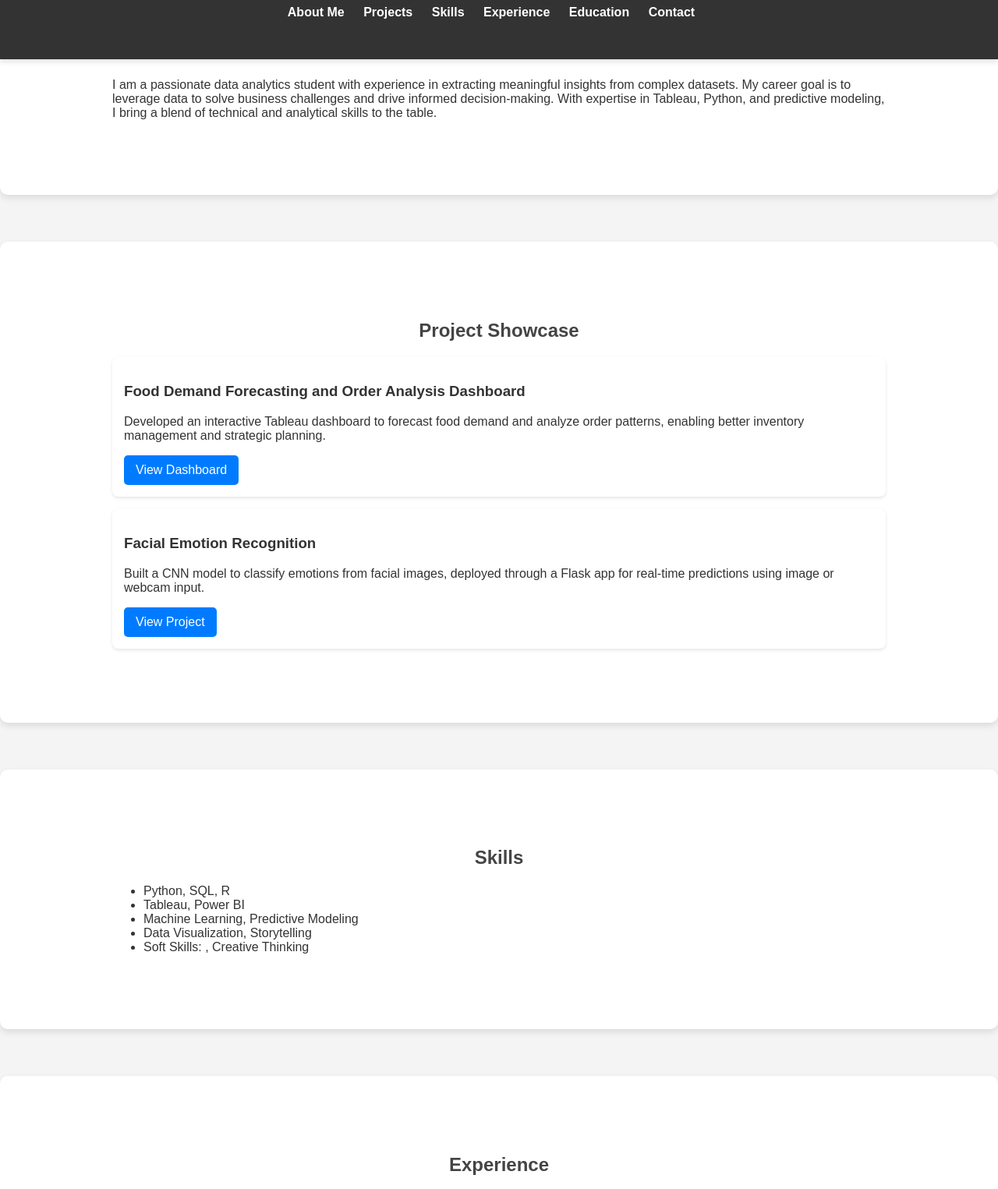
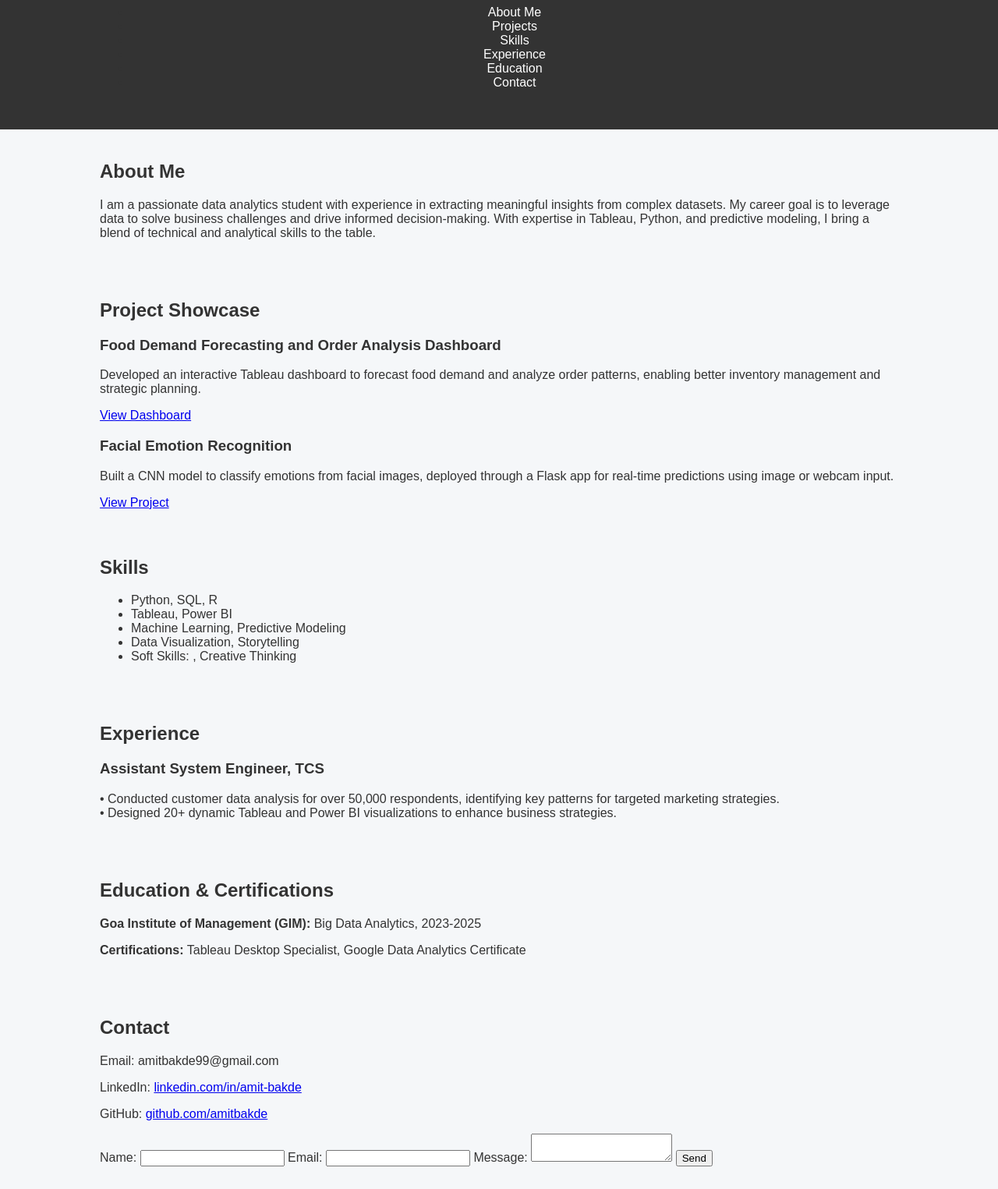
Before and after one commit to amitbakde99/amitbakde99.github.io, a plain HTML site: page index.html in a window 1280 px wide. Shown: the part 108-1633 px from the top of the page at 78% size. Drawn offline with Linux system fonts and the light colour scheme.

Commit message:
Update styles.css

```diff
--- a/styles.css
+++ b/styles.css
@@ -1,9 +1,9 @@
 /* General Styles */
 body {
-    font-family: 'Arial', sans-serif;
+    font-family: 'Poppins', sans-serif;
     margin: 0;
     padding: 0;
-    background-color: #f4f4f4;
+    background-color: #f5f7f9;
     color: #333;
 }
 
@@ -15,105 +15,96 @@ body {
 
 /* Navbar */
 .navbar {
-    background: #333;
-    color: white;
+    background-color: #333;
     padding: 15px 0;
     text-align: center;
-    position: fixed;
-    width: 100%;
-    top: 0;
-    left: 0;
-    box-shadow: 0 4px 6px rgba(0, 0, 0, 0.1);
 }
 
-.navbar ul {
-    padding: 0;
-    list-style: none;
+.navbar a {
+    color: white;
+    text-decoration: none;
+    margin: 0 15px;
+    font-weight: 500;
 }
 
-.navbar ul li {
-    display: inline;
-    margin-right: 20px;
+.navbar a:hover {
+    color: #00aaff;
 }
 
-.navbar ul li a {
+/* Hero Section */
+.hero {
+    background-color: #222;
     color: white;
-    text-decoration: none;
-    font-weight: bold;
-    transition: color 0.3s;
+    padding: 60px 20px;
+    text-align: center;
 }
 
-.navbar ul li a:hover {
-    color: #ffcc00;
+.hero h1 {
+    font-size: 2.5rem;
+    margin-bottom: 10px;
 }
 
-/* Sections */
-section {
-    padding: 60px 20px;
-    margin-top: 60px;
-    background: white;
-    border-radius: 10px;
-    box-shadow: 0 4px 8px rgba(0, 0, 0, 0.1);
-    margin-bottom: 20px;
+.hero p {
+    font-size: 1.2rem;
 }
 
-h2 {
+/* Projects Page */
+.projects {
     text-align: center;
-    color: #444;
+    padding: 50px 20px;
 }
 
-/* Project Cards */
-.project {
-    background: #fff;
-    padding: 15px;
-    border-radius: 8px;
-    box-shadow: 0 2px 4px rgba(0, 0, 0, 0.1);
-    margin-bottom: 15px;
+.projects h2 {
+    font-size: 2rem;
+    margin-bottom: 30px;
 }
 
-.project a {
-    display: inline-block;
-    background: #007bff;
-    color: white;
-    padding: 10px 15px;
-    text-decoration: none;
-    border-radius: 5px;
-    transition: background 0.3s;
+.project-grid {
+    display: grid;
+    grid-template-columns: repeat(auto-fit, minmax(300px, 1fr));
+    gap: 20px;
+    padding: 20px 0;
 }
 
-.project a:hover {
-    background: #0056b3;
+.project-card {
+    background-color: white;
+    padding: 20px;
+    border-radius: 10px;
+    box-shadow: 0 4px 6px rgba(0, 0, 0, 0.1);
+    transition: transform 0.3s ease-in-out;
 }
 
-/* Contact Form */
-form {
-    display: flex;
-    flex-direction: column;
-    max-width: 500px;
-    margin: auto;
+.project-card:hover {
+    transform: translateY(-5px);
 }
 
-label {
-    margin-top: 10px;
-    font-weight: bold;
+.project-card img {
+    width: 100%;
+    border-radius: 10px;
 }
 
-input, textarea {
-    padding: 10px;
-    border: 1px solid #ccc;
-    border-radius: 5px;
+.project-card h3 {
+    margin-top: 15px;
 }
 
-button {
-    background: #28a745;
-    color: white;
-    padding: 10px;
-    border: none;
-    border-radius: 5px;
-    cursor: pointer;
-    margin-top: 10px;
+/* About Page */
+.about {
+    padding: 50px 20px;
+    text-align: center;
 }
 
-button:hover {
-    background: #218838;
+.about p {
+    max-width: 700px;
+    margin: auto;
+    line-height: 1.6;
 }
+
+/* Responsive Design */
+@media (max-width: 768px) {
+    .container {
+        width: 95%;
+    }
+    .project-grid {
+        grid-template-columns: 1fr;
+    }
+}
```
